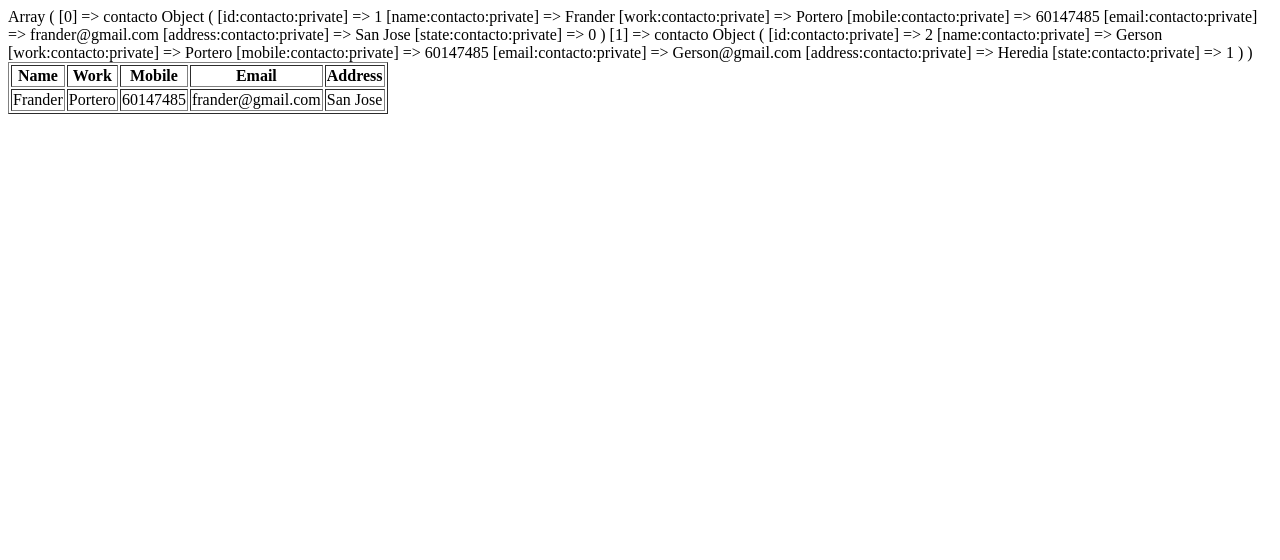
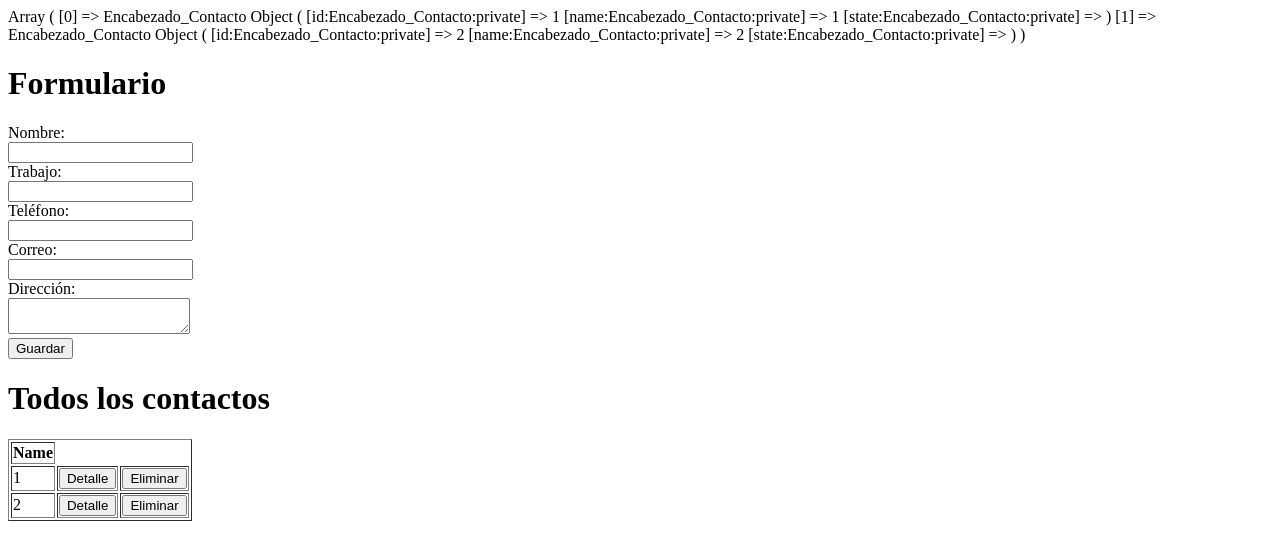
Before and after one commit to frander170896/Dise-o_WEB_U, a PHP site: page / in a window 1280 px wide. Shown: the top 560 px of the page. Run offline with PHP 8.4, Linux system fonts and the light colour scheme.

Commit message:
actualizacion tarea 3

```diff
--- a/Programacion WEB/Tarea_3/Datos.txt
+++ /dev/null
@@ -1,2 +0,0 @@
-Frander,Portero,60147485,frander@gmail.com,San Jose,0,1,
-Gerson,Portero,60147485,Gerson@gmail.com,Heredia,1,2,
--- /dev/null
+++ b/Programacion WEB/Tarea_3/entidades/Encabezado_Contacto.php
@@ -0,0 +1,36 @@
+<?php
+
+class Encabezado_Contacto{
+
+    private $id;
+    private $name;
+    private $state;
+
+    public function Encabezado_Contacto($name,$id,$state){
+        $this->id = $id;
+        $this->name = $name;
+        $this->state = $state;
+    }
+
+    public function getId(){
+        return $this->id;
+    }
+    public function getName(){
+        return $this->name;
+    }
+    public function getState(){
+        return $this->state;
+    }
+    public function setId($id){
+        $this->id = $id;
+    }
+    public function setName($name){
+        $this->name = $name;
+    }
+    public function setState($state){
+        $this->state = $state;
+    }
+}
+
+
+?>
--- a/Programacion WEB/Tarea_3/entidades/contacto.php
+++ /dev/null
@@ -1,68 +0,0 @@
-<?php
-
-class contacto{
-
-    private $id;
-    private $name;
-    private $work;
-    private $mobile;
-    private $email;
-    private $address;
-    private $state;
-
-    public function contacto($name,$work,$mobile,$email,$address,$state,$id){
-        $this->id = $id;
-        $this->name = $name;
-        $this->work = $work;
-        $this->mobile = $mobile;
-        $this->email = $email;
-        $this->address = $address;
-        $this->state = $state;
-    }
-
-    public function getId(){
-        return $this->id;
-    }
-    public function getName(){
-        return $this->name;
-    }
-    public function getWork(){
-        return $this->work;
-    }
-    public function getMobile(){
-        return $this->mobile;
-    }
-    public function getEmail(){
-        return $this->email;
-    }
-    public function getAddress(){
-        return $this->address;
-    }
-    public function getState(){
-        return $this->state;
-    }
-    public function setId($id){
-        $this->id = $id;
-    }
-    public function setName($name){
-        $this->name = $name;
-    }
-    public function setWork($work){
-        $this->work = $work;
-    }
-    public function setMobile($mobile){
-        $this->mobile = $mobile;
-    }
-    public function setEmail($email){
-        $this->email = $email;
-    }
-    public function setAddress($address){
-        $this->address = $address;
-    }
-    public function setState($state){
-        $this->state = $state;
-    }
-}
-
-
-?>
--- a/Programacion WEB/Tarea_3/index.php
+++ b/Programacion WEB/Tarea_3/index.php
@@ -10,17 +10,31 @@
     <?php
         include_once('logica/logica.php');
         $logica = new logica();
-        $lista = $logica->leerArchivo();
+        $lista = $logica->ObtenerEncabezadoContacto();
         print_r($lista);
     ?>
+    <h1>Formulario</h1>
+    <form action="logica/logica.php" method="POST">
+        <input type="hidden" name="formulario" value="1">
+        <label for="name">Nombre: </label><br>
+        <input type="text" name="name"><br>
+        <label for="name" >Trabajo: </label><br>
+        <input type="text" name="work" ><br>
+        <label for="name" >Teléfono: </label><br>
+        <input type="tel"name="mobile"><br>
+        <label for="name" >Correo: </label><br>
+        <input type="email" name="email"><br>
+        <label for="name">Dirección: </label><br>
+        <textarea name="address"></textarea><br>
+
+        <input type="submit" value="Guardar">
+
+    </form>
+    <h1>Todos los contactos</h1>
     <table border="1">
         <thead>
             <tr>
                 <th>Name</th>
-                <th>Work</th>
-                <th>Mobile</th>
-                <th>Email</th>
-                <th>Address</th>
             </tr>
         </thead>
         <tbody>
@@ -28,10 +42,24 @@
                 if($value->getState() != 1){?>
                     <tr>
                         <td><?php echo $value->getName() ?></td>
-                        <td><?php echo $value->getWork()?></td>
-                        <td><?php echo $value->getMobile() ?></td>
-                        <td><?php echo $value->getEmail()?></td>
-                        <td><?php echo $value->getAddress()?></td>
+                        <?php if(isset($_SESSION["Mostrar"]) && $_SESSION["id_detalle"] ==  $_SESSION["id"] ){ ?>
+                            <td><?php echo $_SESSION["work"] ?></td>
+                            <td><?php echo $_SESSION["mobile"] ?></td>
+                            <td><?php echo $_SESSION["email"] ?></td>
+                            <td><?php echo $_SESSION["address"] ?></td>
+
+                        <?php } ?>
+
+                        <form action="logica/logica.php" method="POST">
+                            <input type="hidden" value="<?php echo $value->getId()?>">
+                            <input type="hidden" name="formulario" value="2">
+                            <td><input type="submit" value="Detalle"></td>
+                        </form>
+                        <form action="logica/logica.php" method="POST">
+                            <input type="hidden" value="<?php echo $value->getId()?>">
+                            <input type="hidden" name="formulario" value="3">
+                            <td><input type="submit" value="Eliminar"></td>
+                        </form>
                     </tr>
             <?php }
              } ?>
--- /dev/null
+++ b/Programacion WEB/Tarea_3/logica/Datos.txt
@@ -0,0 +1,2 @@
+1$1$0&
+2$2$0&
--- /dev/null
+++ b/Programacion WEB/Tarea_3/logica/Datos2.txt
@@ -0,0 +1,3 @@
+
+1$1$1@gmail.com$1$
+2$2$2@gmail.com$2$
--- a/Programacion WEB/Tarea_3/logica/logica.php
+++ b/Programacion WEB/Tarea_3/logica/logica.php
@@ -1,41 +1,54 @@
 <?php
-     include_once('entidades/contacto.php');
+
+
+     if(isset($_POST['formulario'])){
+        if($_POST['formulario'] == 1){
+            $name = $_POST['name'];
+            $work = $_POST['work'];
+            $mobile = $_POST['mobile'];
+            $email = $_POST['email'];
+            $address = $_POST['address'];
+
+            $logica = new logica();
+            $logica->insertarContacto($name, $work,$mobile,$email,$address);
+        }else if($_POST['formulario'] == 2){
+           //recive los datos necesarios para mostrar
+        }
+        if($_POST['formulario'] == 3){
+         //recibe los datos necesarios para eliminar
+        }
+     }
+
     class logica{
 
-        public function logica(){
+        public function logica(){}
 
-        }
-
-        public function leerArchivo(){
+        public function ObtenerEncabezadoContacto(){
             $lista = array();
 
-            $file = @file("Datos.txt");
+            $file = @file("logica/Datos.txt");
             if($file){
                 While(list($var,$val) = each($file)){
                     $val = trim($val);
-                    $contacto = logica::crearContacto($val);
+                    $contacto = logica::ObtenerContacto($val);
                     array_push($lista,$contacto);
-                    //print "$val </br>"
                 }
             }else{
                 print " No se encontro el archivo Datos.txt";
             }
             return $lista;
         }
-        public function crearContacto($dato){
+        public function ObtenerContacto($dato){
 
+            include_once('entidades/Encabezado_Contacto.php');
             $name = "";
-            $work = "";
-            $mobile = "";
-            $email = "";
-            $address = "";
             $state = "";
             $id = 0;
             $temp = "";
             $contador=0;
 
             for($i = 0; $i< strlen($dato); $i++){
-                if($dato[$i] != ','){
+                if($dato[$i] != '$'){
                     $temp .= $dato[$i];
                 }
                 else if($contador == 0){
@@ -44,39 +57,41 @@
                     $temp = "";
                 }
                 else if ($contador == 1){
-                    $work = $temp;
+                    $id = $temp;
                     $contador++;
                     $temp = "";
                 }
                 else if ($contador == 2){
-                    $mobile = $temp;
-                    $contador++;
-                    $temp = "";
-                }
-                else if ($contador == 3){
-                    $email = $temp;
-                    $contador++;
-                    $temp = "";
-                }
-                else if ($contador == 4){
-                    $address = $temp;
-                    $contador++;
-                    $temp = "";
-                }
-                else if ($contador == 5){
                     $state = $temp;
                     $contador++;
                     $temp = "";
+                    $i=strlen($dato);
                 }
-                else if ($contador == 6){
-                    $id = $temp;
-                    $contador++;
-                    $temp = "";
-                }
+
+            }
+            $contacto = new Encabezado_Contacto($name,$id,$state);
+            return $contacto;
+        }
+        public function insertarContacto($name, $work,$mobile,$email,$address){
+            //obtiene la la posicion en la que incertara
+            $indice = 0;
+            if(filesize("Datos2.txt") == 0){
+                $indice = 0;
+            } else {
+                $indice = count(file("Datos2.txt"));
             }
 
-            $contacto = new contacto($name,$work,$mobile,$email,$address,$state,$id);
-            return $contacto;
+            //incerto en el ecabezado del contacto
+            $file = fopen("Datos.txt", "a");
+            fwrite($file, $name.'$'.$indice.'$'.'0&'."\n");
+            fclose($file);
+
+            //incerto en el detalle del contacto
+            $file = fopen("Datos2.txt", "a");
+            fwrite($file, $work.'$'.$mobile.'$'.$email.'$'.$address.'$'."\n");
+            fclose($file);
+
+            header('location:../index.php');
         }
     }
 
```
Also changed, not shown: Programacion WEB/Tarea 3/entidades/contacto.php (deleted, +0 -24 lines), Programacion WEB/Tarea_3/entidades/Detalle_Contacto.php (added, +50 -0 lines), Programacion WEB/Tarea 3/index.php (deleted), 1 other file.
